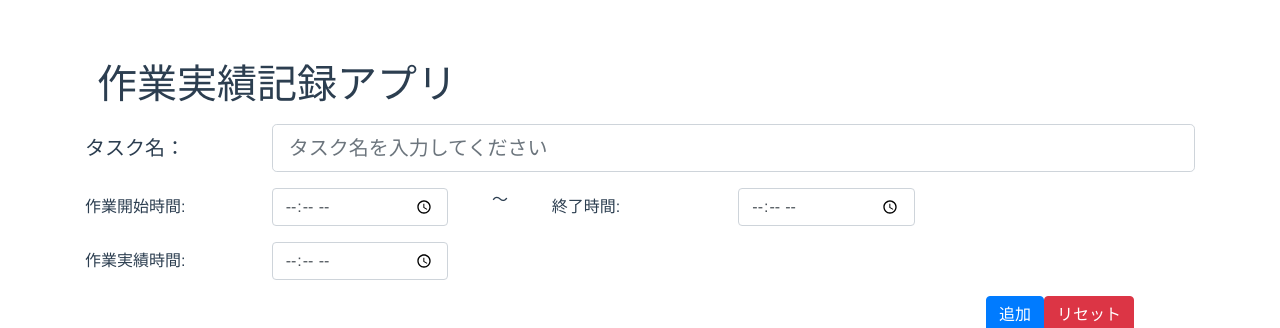
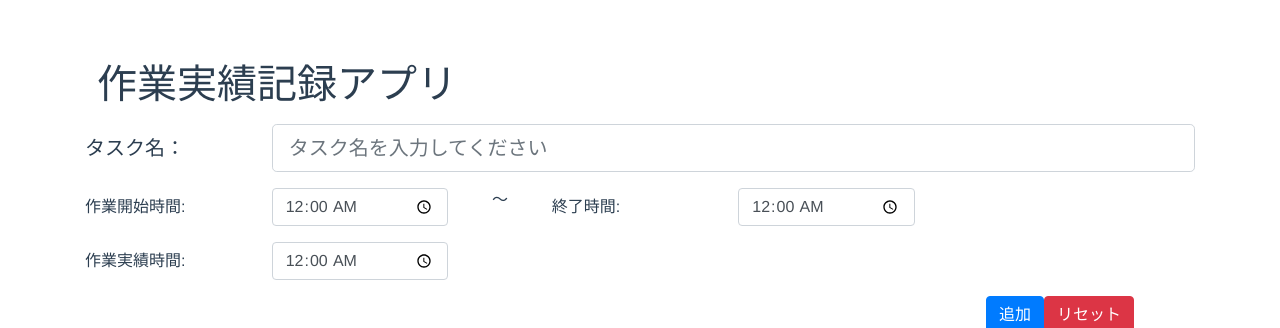
Before and after one commit to kararu88/samplevue, a Vue app: page / in a window 1280 px wide. Shown: the top 328 px of the page. Built offline with nearby package versions, Linux system fonts and the light colour scheme; no server answers.

Commit message:
Fix: Vuex's data store logic change.

```diff
--- a/src/components/TaskForm.vue
+++ b/src/components/TaskForm.vue
@@ -1,6 +1,6 @@
 <template>
 
-    <b-form @submit.prevent="submitInputForm" @reset="clearInputForm">
+    <b-form @submit.prevent="submitInputForm" @reset="resetInputForm">
 
         <b-form-group
                 id="input-group-1"
@@ -26,7 +26,7 @@
                               class="input-label">
                     <b-form-input
                             id="input-2"
-                            v-model="getStartTime"
+                            v-model="start_time"
                             type="time"
                     ></b-form-input>
                 </b-form-group>
@@ -39,7 +39,7 @@
                               class="input-label">
                     <b-form-input
                             id="input-3"
-                            v-model="getEndTime"
+                            v-model="end_time"
                             type="time"
                     ></b-form-input>
                 </b-form-group>
@@ -62,7 +62,7 @@
 
         <b-form-row>
             <b-col offset-md="9" md="3">
-                <b-button type="submit" variant="primary">{{ pk === null ? '追加' : '更新' }}</b-button>
+                <b-button type="submit" variant="primary">{{ isNewTimeLine  ? '追加' : '更新' }}</b-button>
                 <b-button type="reset" variant="danger">リセット</b-button>
             </b-col>
         </b-form-row>
@@ -70,36 +70,95 @@
 </template>
 
 <script>
-    import {mapGetters, mapMutations, mapState} from 'vuex'
+    import util from '@/util/'
+    import dao from "@/dao/dao";
+    import {mapActions, mapGetters, mapMutations} from 'vuex'
 
     export default {
         name: "TaskForm",
         methods :{
             ...mapMutations('inputform',[
-                'clearInputForm',
                 'setTimeLineData',
                 'setTimeLineDataTaskName',
                 'setTimeLineDataStartTime',
                 'setTimeLineDataEndTime',
                 'setTimeLineDataActualTime',
+                'clearInputForm',
+                'isNullTimeLine',
             ]),
+
+            ...mapActions('inputform',[
+                'createTimeLine',
+                'updateTimeLine',
+            ]),
+
             submitInputForm() {
-                this.setTimeLineDataTaskName(this.task_name);
-                this.setTimeLineDataStartTime(this.appli_user_pk);
+                dao.createTimeLines(this.$store.state.inputform.timeline);
+            },
+
+            resetInputForm(){
+                if(this.isNullTimeLine()){
+                    return ;
+                }
+                this.clearInputForm();
             }
         },
         computed :{
-            ...mapState({
-                pk: state => state.inputform.timeline.pk,
-                appli_user_pk: state => state.inputform.timeline.appli_user_pk,
-                task_name: state => state.inputform.timeline.task_name,
-                actual_time: state => state.inputform.timeline.actual_time,
-                append: state => state.inputform.timeline.append,
-            }),
+
+            task_name :{
+                get (){
+                    return this.$store.state.inputform.timeline.task_name;
+                },
+                set (value){
+                    this.$store.commit('inputform/setTimeLineDataTaskName',value);
+                }
+            },
+
+            start_time :{
+                get (){
+                    return this.$store.state.inputform.timeline.start_time.format(util.FMT_TIME);
+                },
+                set (time){
+
+                    const [hour,  minute, second] = time.split(":");
+                    const start_time = this.$store.state.inputform.timeline.start_time;
+
+                    start_time.hour(hour);
+                    start_time.minute(minute);
+                    start_time.second(second);
+
+                    this.$store.commit('inputform/setTimeLineDataStartTime',start_time);
+                }
+            },
+
+            end_time :{
+                get (){
+                    return this.$store.state.inputform.timeline.end_time.format(util.FMT_TIME);
+                },
+                set (time){
+
+                    const [hour,  minute, second] = time.split(":");
+                    const end_time = this.$store.state.inputform.timeline.end_time;
+
+                    end_time.hour(hour);
+                    end_time.minute(minute);
+                    end_time.second(second);
+
+                    this.$store.commit('inputform/setTimeLineDataEndTime',end_time);
+                }
+            },
+
+            actual_time :{
+                get (){
+                    return this.$store.state.inputform.timeline.actual_time;
+                },
+                set (value){
+                    this.$store.commit('inputform/setTimeLineDataActualTime',value);
+                }
+            },
 
             ...mapGetters('inputform',[
-                'getStartTime',
-                'getEndTime',
+                'isNewTimeLine',
             ]),
         },
     }
--- a/src/dao/dao.js
+++ b/src/dao/dao.js
@@ -36,5 +36,8 @@ export default {
         }
     },
 
-
+    createTimeLines(timeline){
+        // TODO moment.js の json 出力形式を変更できないか検討する。
+        console.log(JSON.stringify(timeline));
+    }
 }
--- a/src/dao/timelinemodel.js
+++ b/src/dao/timelinemodel.js
@@ -10,6 +10,19 @@ export default class TimeLineModel{
         }
 
         return TimeLineModels;
+    }
+
+    static clone(timeline){
+        return new TimeLineModel(
+            {
+                pk : timeline.pk,
+                appli_user_pk : timeline.appli_user_pk,
+                task_name : timeline.task_name,
+                start_time : moment(timeline.start_time),
+                end_time : moment(timeline.end_time),
+                actual_time : timeline.actual_time
+            }
+        )
     }
 
     constructor({pk = null, appli_user_pk = null, task_name = null, start_time = null ,end_time = null ,actual_time = null}) {
--- a/src/store/modules/inputform.js
+++ b/src/store/modules/inputform.js
@@ -1,31 +1,44 @@
-import util from '@/util/'
+import util from '@/util/';
 import TimeLineModel from "../../dao/timelinemodel";
 
-const NULL_TIME_LINE = new TimeLineModel({});
+const NEW_TIME_LINE = new TimeLineModel({
+    pk : null,
+    appli_user_pk : 6 ,
+    task_name : "",
+    start_time : util.getTodayDate(),
+    end_time : util.getTodayDate(),
+    actual_time : "00:00"
+    }
+);
 
 // initial state
 const state = {
-    timeline : NULL_TIME_LINE
+    timeline : NEW_TIME_LINE
 };
 
 // getters
 const getters = {
-
-    getStartTime: state => state.timeline.start_time !== null ? state.timeline.start_time.format(util.FMT_TIME) : null,
-    getEndTime: state => state.timeline.end_time !== null ? state.timeline.end_time.format(util.FMT_TIME) : null,
-
+    isNewTimeLine: state => state.timeline.pk === null ,
 };
 
 // actions
 const actions = {
 
+    createTimeLine ({ commit }) {
+        console.log("create");
+        commit('clearInputForm');
+    },
+    updateTimeLine ({ commit }) {
+        console.log("update");
+        commit('clearInputForm');
+    },
 };
 
 // mutations
 const mutations = {
 
     setTimeLineData(state, timeline) {
-        state.timeline = timeline;
+        state.timeline = TimeLineModel.clone(timeline);
     },
 
     setTimeLineDataTaskName(state, taskName) {
@@ -45,8 +58,12 @@ const mutations = {
     },
 
     clearInputForm(state) {
-        state.timeline = NULL_TIME_LINE;
+        state.timeline = NEW_TIME_LINE;
     },
+
+    isNullTimeLine(state){
+        return state.timeline === NEW_TIME_LINE ;
+    }
 };
 
 export default {
```
